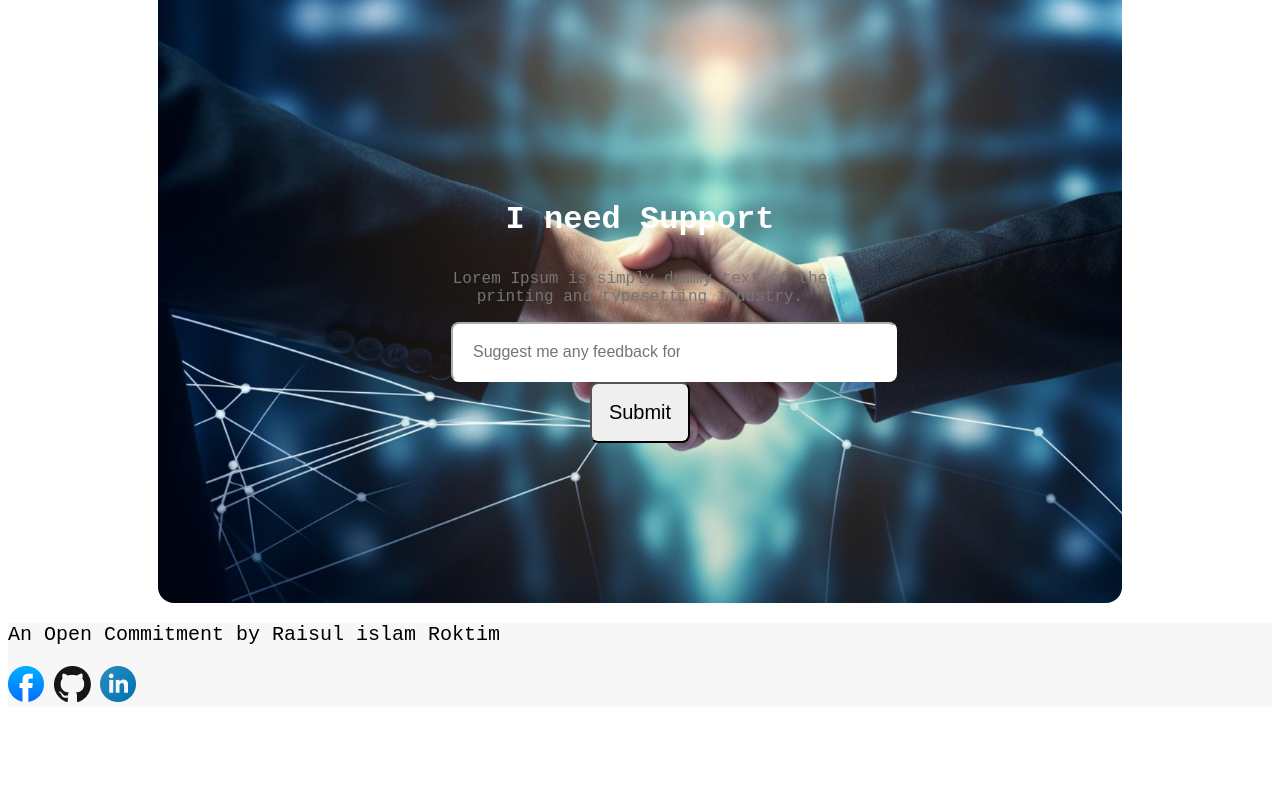
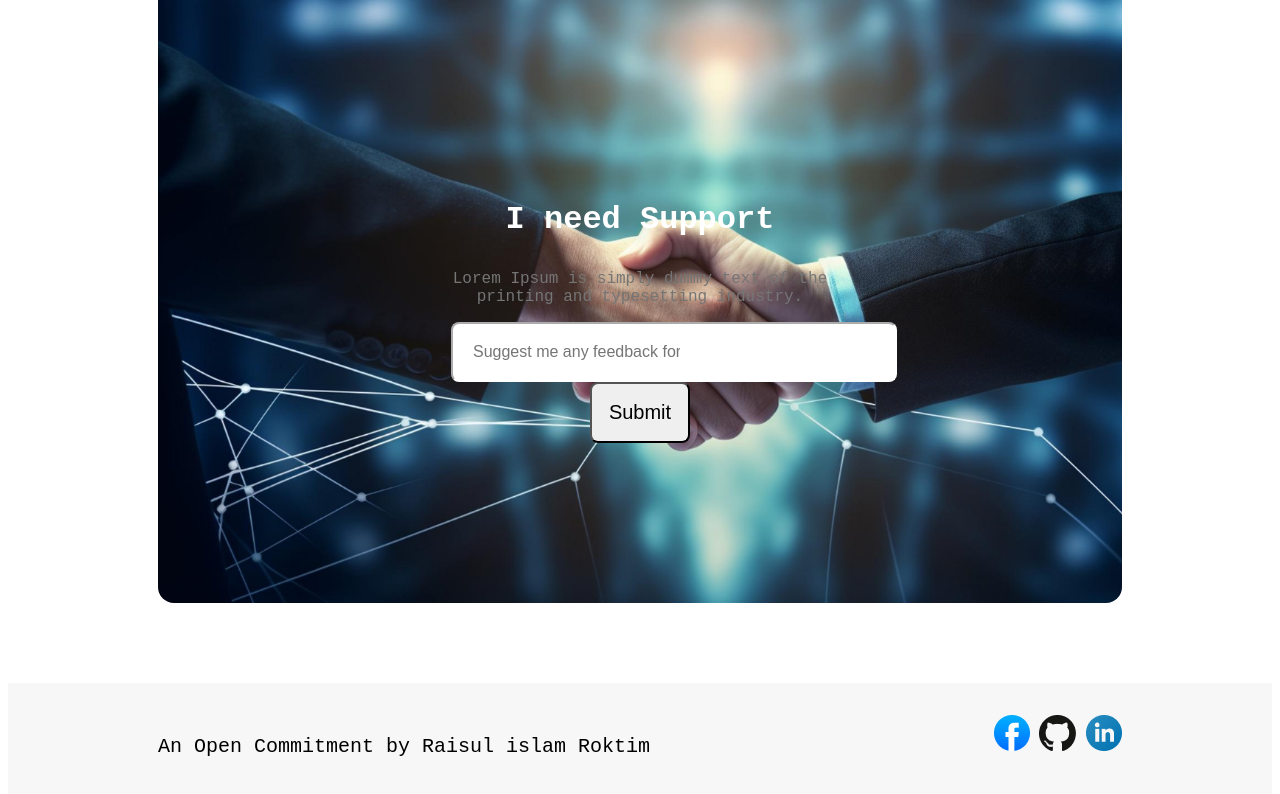
Before and after one commit to roktim21/first-assignment, a plain HTML site: page assignment.html in a window 1280 px wide. Shown: the part 5552-6346 px from the top of the page. Before the commit the page ends 6267 px from the top, so only its background shows below. Drawn offline with Linux system fonts and the light colour scheme; a web font is replaced by a local one.

Commit message:
almost done

```diff
--- a/styles/styles.css
+++ b/styles/styles.css
@@ -230,6 +230,10 @@ text-align: center;
 
 .extra{
     background-color: rgba(13, 19, 33, 0.03);
+    display: flex;
+    justify-content: space-between;
+    margin-top: 80px;
+    padding: 32px 150px;
 }
 
 .extra-info{
```
